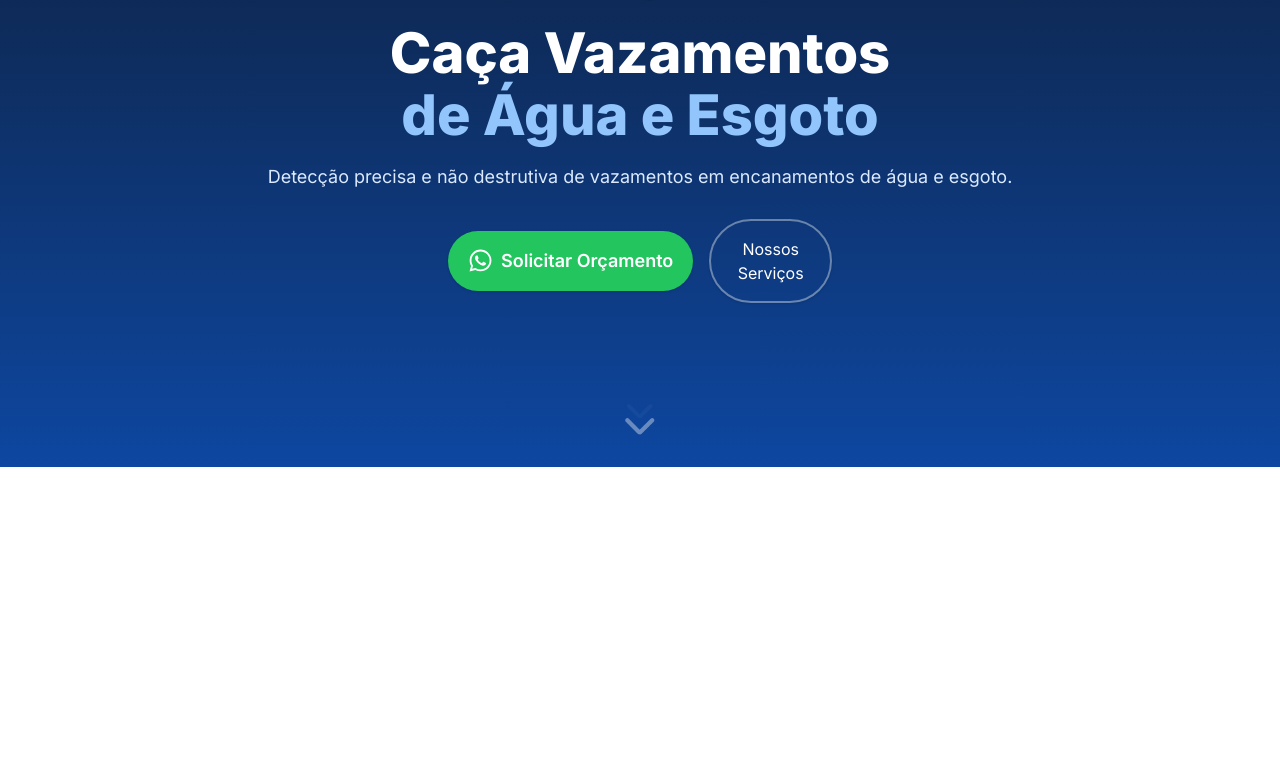
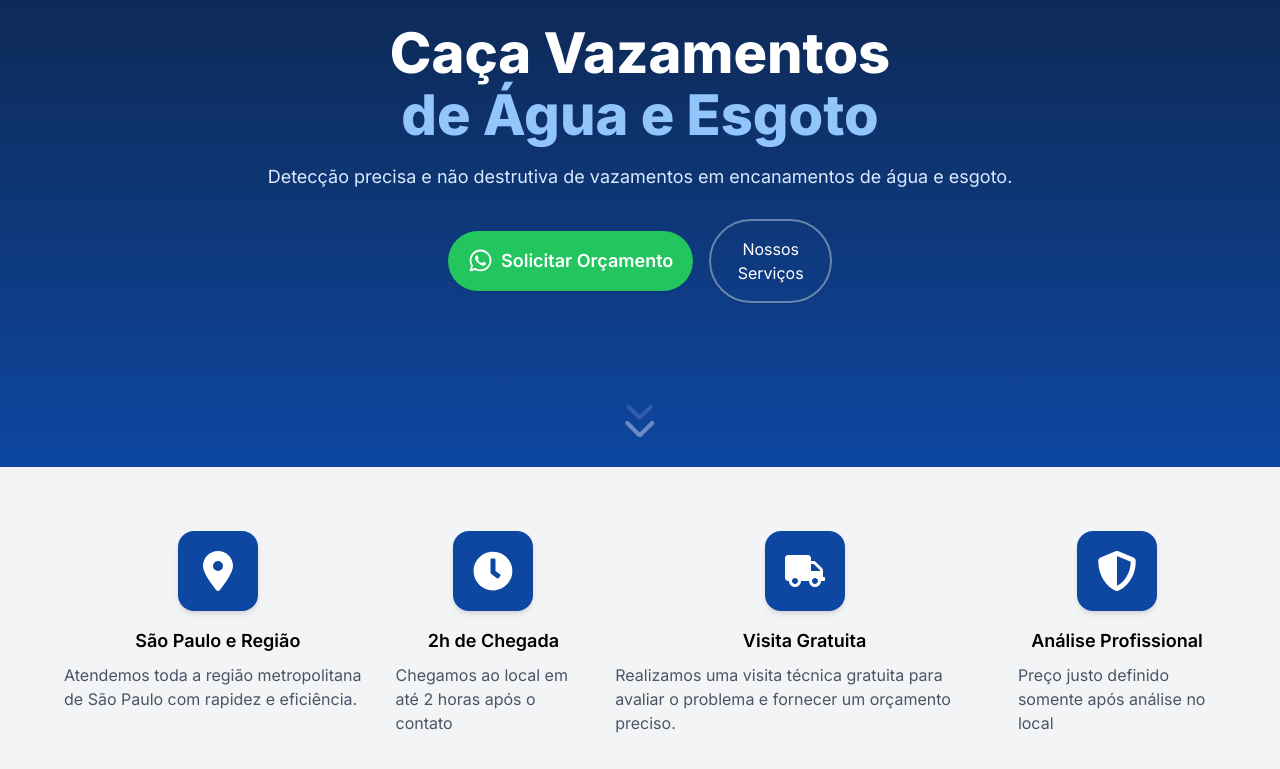
Before and after one commit to renanrod4/dritec, a Next.js app: page / in a window 1280 px wide. Shown: the part 333-1102 px from the top of the page. Before the commit the page ends 800 px from the top, so only its background shows below. Built offline with nearby package versions, Linux system fonts and the light colour scheme.

Commit message:
feat(seção de destaques): adiciona componente HighlightsSection com cards informativos

```diff
--- a/app/page.tsx
+++ b/app/page.tsx
@@ -2,12 +2,14 @@ import './page.css';
 
 import { Header } from '../components/header/Header';
 import { InitialSection } from '../components/initial-section/InitialSection';
+import HighlightsSection from '@/components/highlights-section/page';
 
 export default function Home() {
 	return (
 		<main className="w-full">
 			<Header />
 			<InitialSection />
+			<HighlightsSection />
 		</main>
 	);
 }
--- /dev/null
+++ b/components/highlights-section/page.tsx
@@ -0,0 +1,43 @@
+import { FaLocationDot } from 'react-icons/fa6';
+import { FaClock } from 'react-icons/fa';
+import { FaTruck } from 'react-icons/fa';
+import { FaShieldAlt } from 'react-icons/fa';
+import { IconType } from 'react-icons';
+
+export default function HighlightsSection() {
+	return (
+		<section className="py-16 px-4 md:px-16 bg-gray-100">
+			<Cards />
+		</section>
+	);
+}
+
+function Cards() {
+	return (
+		<div className="flex gap-6">
+			<Card icon={FaLocationDot} title='São Paulo e Região' description='Atendemos toda a região metropolitana de São Paulo com rapidez e eficiência.' />
+			<Card icon={FaClock} title='2h de Chegada' description='Chegamos ao local em até 2 horas após o contato' />
+			<Card icon={FaTruck} title='Visita Gratuita' description='Realizamos uma visita técnica gratuita para avaliar o problema e fornecer um orçamento preciso.' />
+			<Card icon={FaShieldAlt} title='Análise Profissional' description='Preço justo definido somente após análise no local' />
+		</div>
+	);
+}
+
+function Card({ icon, title, description }: { icon?: IconType; title?: string; description?: string }) {
+	const Icon = icon;
+	return (
+		<div className="flex flex-col items-center">
+			<div className="flex items-center  gap-4 p-5 bg-brand-primary rounded-2xl shadow-md">
+				{Icon ? (
+					<Icon className="fill-text-on-blue" size={40} />
+				) : (
+					<div className="w-12 h-12 bg-gray-300 rounded-full" />
+				)}
+			</div>
+			<h3 className="text-lg font-semibold mt-4">{title || 'Título do destaque'}</h3>
+			<p className="text-gray-600 mt-2">
+				{description || 'Descrição do destaque para explicar o benefício ou característica.'}
+			</p>
+		</div>
+	);
+}
```
